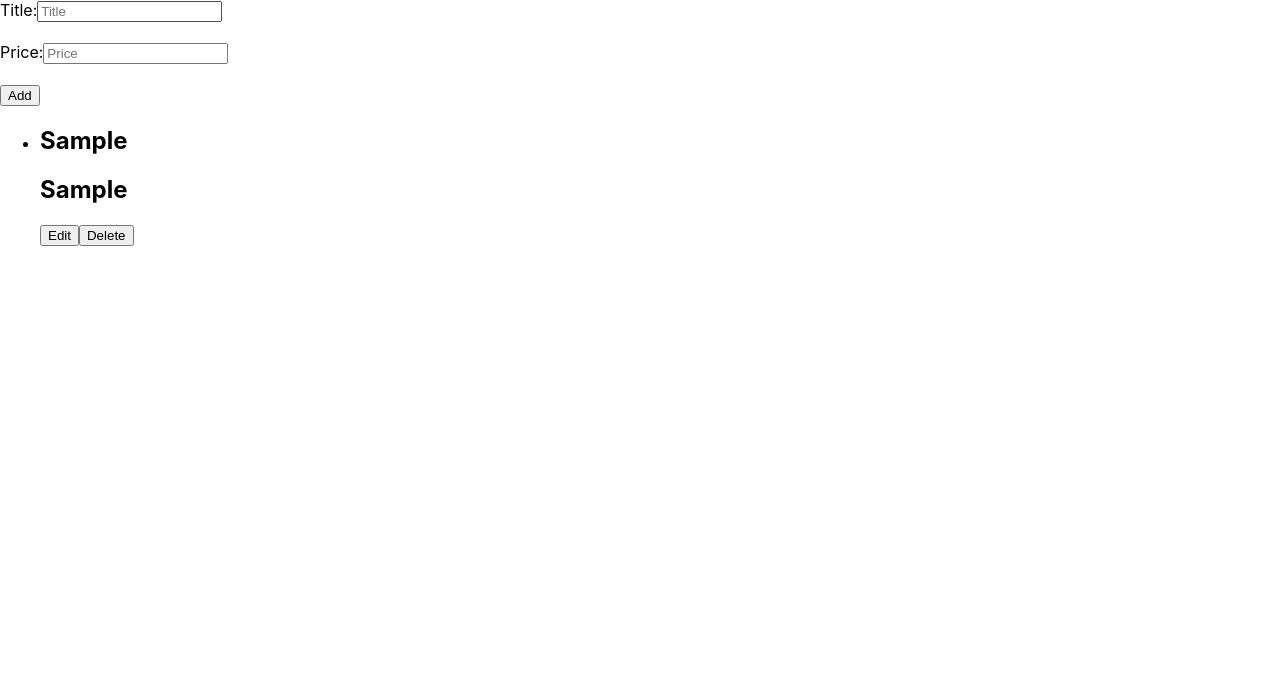
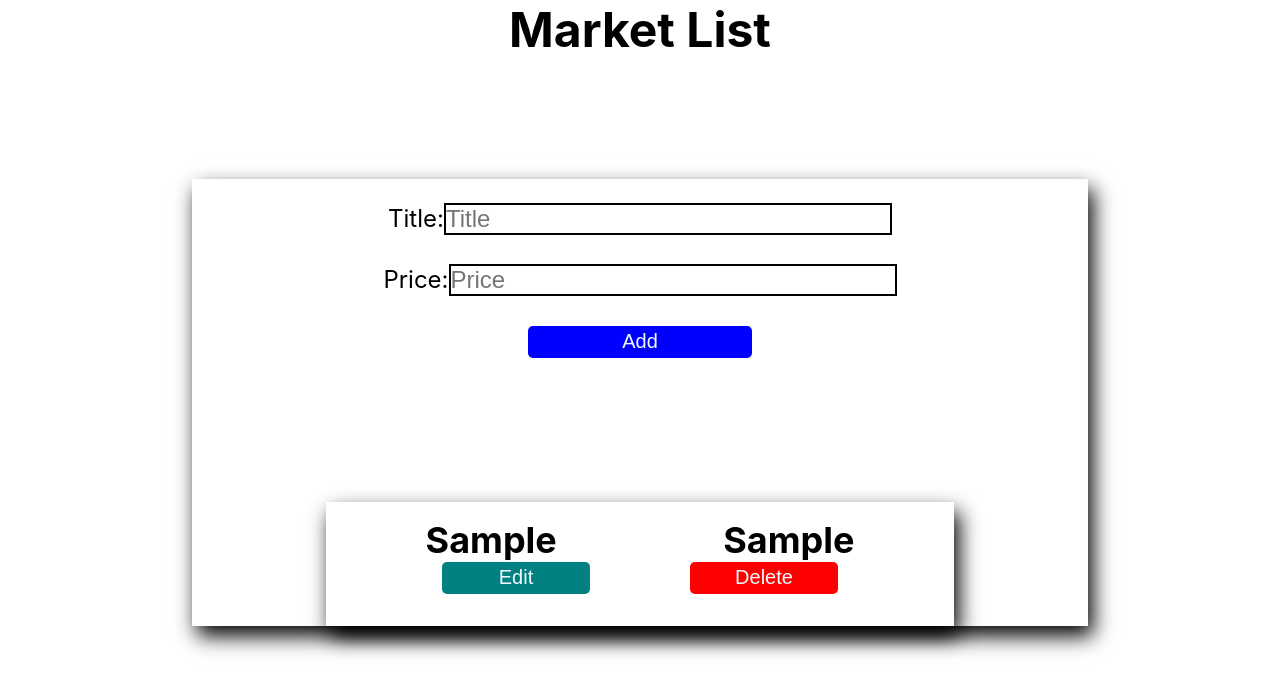
Before and after one commit to MuntjeerAli/react-to-do-list, a React (Create React App) app: page / in a window 1280 px wide. Both pictures are taken after typing "Sample", "Sample" into the empty fields and a click on the button "Add". Shown: the top 694 px of the page. Built offline with nearby package versions, Linux system fonts and the light colour scheme; the HTML template or start-up script is replaced by a standard one.

Commit message:
className and style added. Project done

```diff
--- a/src/App.css
+++ b/src/App.css
@@ -1,38 +1,85 @@
-.App {
-  text-align: center;
+*, ::after, ::before{
+  margin: 0;
+  padding: 0;
+  box-sizing: border-box;
 }
 
-.App-logo {
-  height: 40vmin;
-  pointer-events: none;
+.mainContent{
+  height: 100%;
+  text-align: center;
+  font-size: 1.5rem;
 }
 
-@media (prefers-reduced-motion: no-preference) {
-  .App-logo {
-    animation: App-logo-spin infinite 20s linear;
-  }
+.content{
+  width: 70%;
+  background-color: white;
+  align-self: center;
+  display: block;
+  margin: 120px auto;
+  box-shadow: 5px 10px 20px black;
 }
 
-.App-header {
-  background-color: #282c34;
-  min-height: 100vh;
-  display: flex;
-  flex-direction: column;
-  align-items: center;
-  justify-content: center;
-  font-size: calc(10px + 2vmin);
-  color: white;
+.forms{
+  padding-top: 1.5rem;
+  padding-bottom: 1.5rem;
 }
 
-.App-link {
-  color: #61dafb;
+input{
+  height: 2rem;
+  width: 50%;
+  font-size: 1.5rem;
+  border: 2px solid black;
 }
 
-@keyframes App-logo-spin {
-  from {
-    transform: rotate(0deg);
-  }
-  to {
-    transform: rotate(360deg);
-  }
+.btnAdd{
+  height: 2rem;
+  width: 25%;
+  border-radius: 5px;
+  background-color: blue;
+  color: aliceblue;
+  font-size: 1.25rem;
+  border: none;
+  cursor: pointer;
 }
+
+ul{
+  margin: 0;
+  list-style-type: none;
+  padding: 1rem;
+}
+li{
+  padding-bottom: 1rem;
+}
+li .allList{
+  display: flex;
+  flex-direction: row;
+  justify-content: space-around;
+}
+
+.btns{
+  display: flex;
+  flex-direction: row;
+  justify-content: space-evenly;
+}
+
+.btnEdit{
+  height: 2rem;
+  width: 25%;
+  border-radius: 5px;
+  background-color: teal;
+  color: aliceblue;
+  font-size: 1.25rem;
+  border: none;
+  cursor: pointer;
+}
+
+.btnDelete{
+  height: 2rem;
+  width: 25%;
+  border-radius: 5px;
+  background-color: red;
+  color: aliceblue;
+  font-size: 1.25rem;
+  border: none;
+  cursor: pointer;
+}
--- a/src/App.js
+++ b/src/App.js
@@ -1,5 +1,6 @@
 import React, { useEffect, useState } from 'react';
 import { v4 as uuidv4 } from 'uuid';
+import './App.css';
 
 const getLocalStorageData = () => {
   return localStorage.getItem('things') ? JSON.parse(localStorage.getItem('things')) : [];
@@ -66,10 +67,12 @@ const App = () => {
 
 
   return (
-    <>
-    <form onSubmit={submitHandler}>
-      <div>
-        <label htmlFor='title'>
+    <div className='mainContent'>
+      <h1>Market List</h1>
+      <div className='content'>
+      <form onSubmit={submitHandler} className='forms'>
+      <div className='titleField'>
+        <label htmlFor='title' className='title'>
           Title:
         </label>
         <input type="text"
@@ -77,38 +80,45 @@ const App = () => {
         name='title'
         placeholder='Title'
         value={list.title}
-        onChange={changeHandler} />
+        onChange={changeHandler}
+        className='inputField' />
       </div>
       <br/>
       <div>
-        <label htmlFor='price'>
+        <label htmlFor='price' className='label'>
           Price:
         </label>
         <input type="text"
         id='price' name='price'
         placeholder='Price'
         value={list.price}
-        onChange={changeHandler} />
+        onChange={changeHandler}
+        className='inputField' />
       </div>
       <br/>
-      <button type='submit'>{isEditing ? 'Update' : 'Add'}</button>
+      <button type='submit' className='btnAdd'>{isEditing ? 'Update' : 'Add'}</button>
     </form>
-    <ul>
+    <ul className='content'>
       {things.map((item) => {
 
         const {id, title, price} = item;
         return(
-        <li key={id}>
+        <li key={id} className='lists'>
+          <div className='allList'>
           <h2>{title}</h2>
           <h2>{price}</h2>
-          <button onClick = {() => updateList(id)}>Edit</button>
-          <button onClick = {() => deleteList(id)}>Delete</button>
+          </div>
+          <div className='btns'>
+          <button className='btnEdit' onClick = {() => updateList(id)}>Edit</button>
+          <button className='btnDelete' onClick = {() => deleteList(id)}>Delete</button>
+          </div>
+
         </li>
         );
       })}
     </ul>
-
-    </>
+      </div>
+    </div>
   )
 }
 
```
